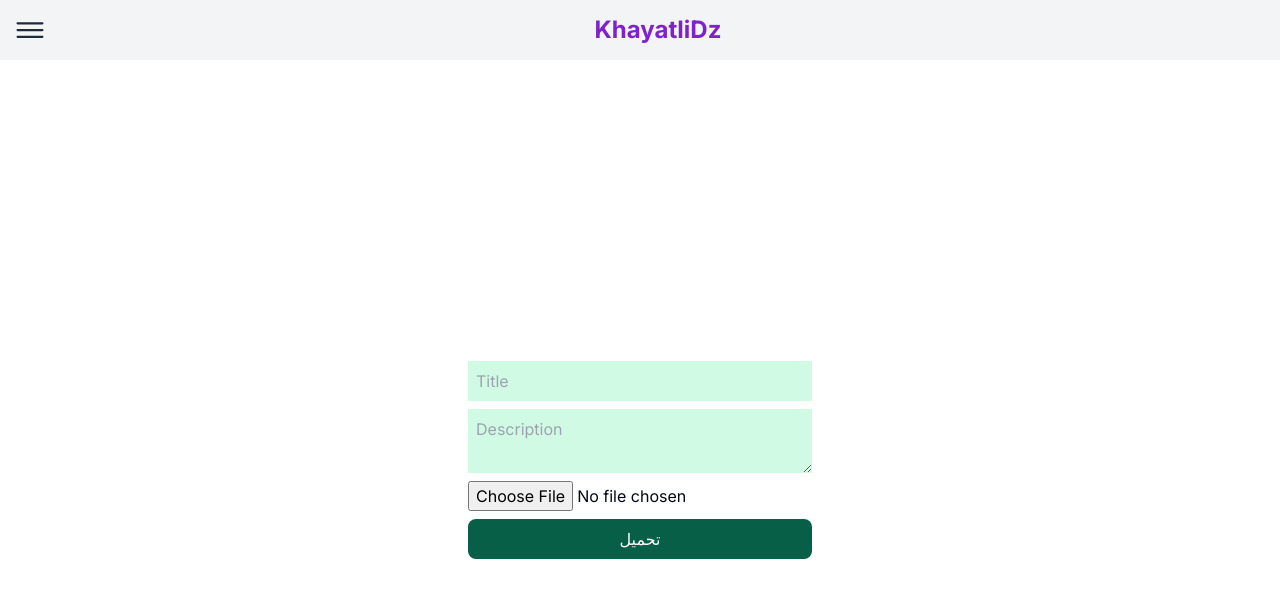
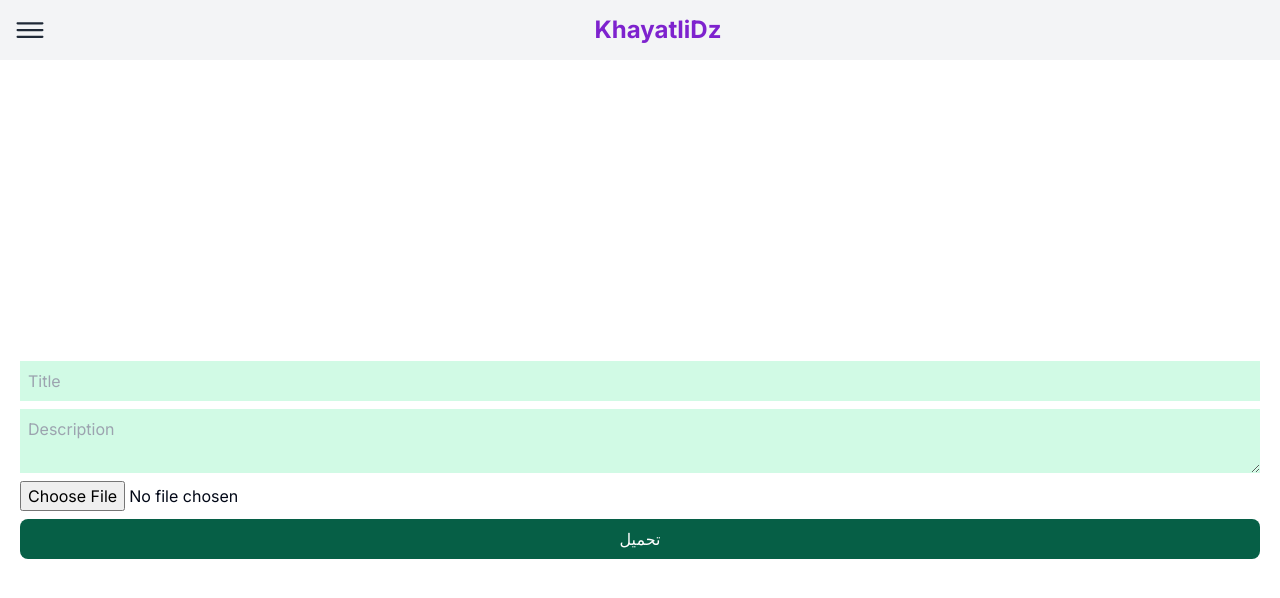
Before and after one commit to hizawye/khayatlidz, a Next.js app: page /profile in a window 1280 px wide. Shown: the top 598 px of the page. Built offline with nearby package versions, Linux system fonts and the light colour scheme; no server answers.

Commit message:
edits in profile page

```diff
--- a/app/profile/page.tsx
+++ b/app/profile/page.tsx
@@ -68,7 +68,10 @@ export default function Profile() {
     <div className="fixed inset-0">
       <Navbar />
       <div className="h-full flex flex-col justify-center items-center">
-        <form className="flex flex-col m-5 space-y-2" onSubmit={handleOnSubmit}>
+        <form
+          className="flex flex-col w-full p-5  space-y-2"
+          onSubmit={handleOnSubmit}
+        >
           <input
             value={title}
             onChange={(e) => setTitle(e.target.value)}
```
